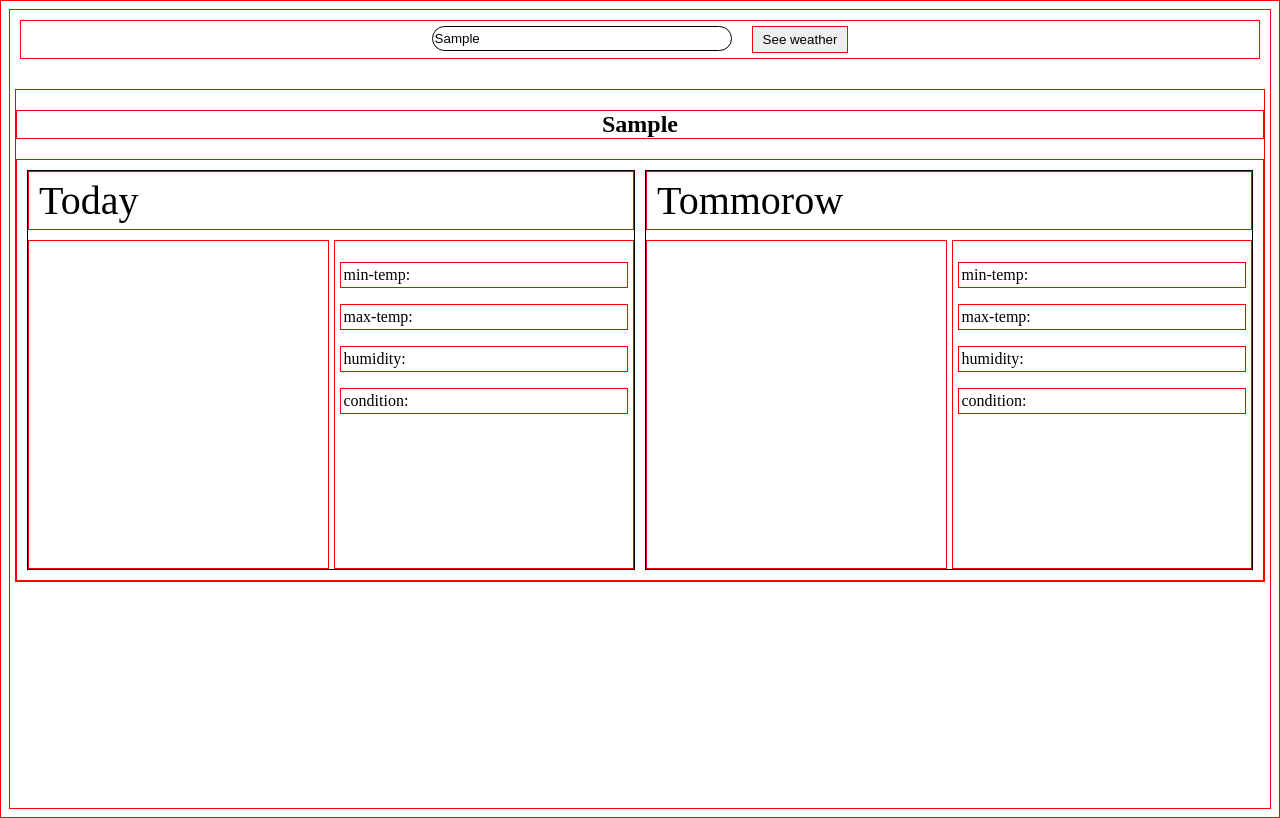
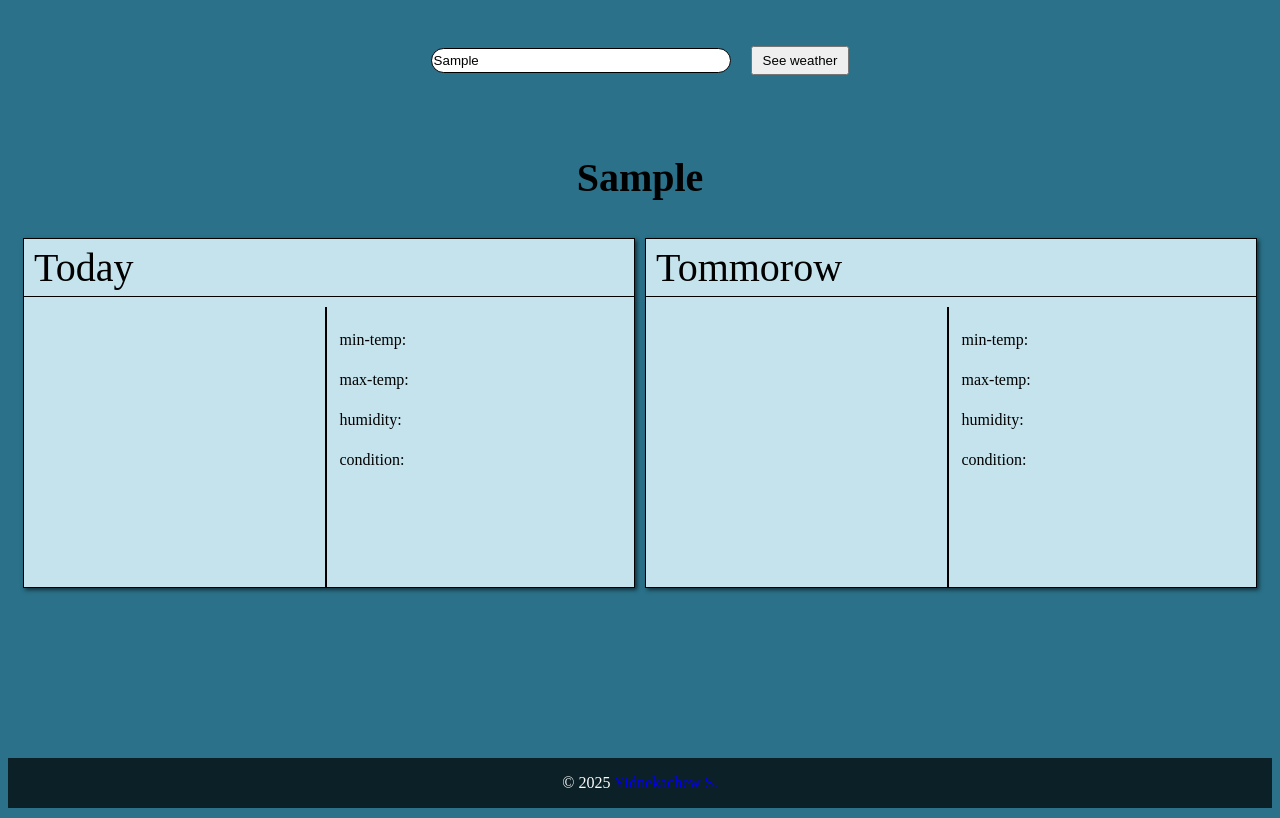
Before and after one commit to Yidnekachew-SK/Weather-App, a website built with webpack: page src/template.html in a window 1280 px wide. Both pictures are taken after typing "Sample" into the empty fields and a click on the button "See weather". Built offline with nearby package versions, Linux system fonts and the light colour scheme; no server answers.

Commit message:
Remove the default display and apply style
Removed the default display which shows the weather for Addis Ababa and made hidden until the user enters the city of their choice.

```diff
--- a/src/index.js
+++ b/src/index.js
@@ -6,13 +6,14 @@ const maxTempDisplayer = document.querySelectorAll(".max-temp");
 const humidityDisplayer = document.querySelectorAll(".humidity");
 const conditionDisplyer = document.querySelectorAll(".condition");
 const city = document.querySelector(".city-name");
+let degreeSymbol = "°C";
 
 
 async function getInfo (url) {
 	try {
 		const response = await fetch(url)
 		const data = await response.json();
-		console.log(data);
+		//console.log(data);
 		return data;
 	} catch(e) {
 		console.log("failed to fetch")
@@ -21,27 +22,20 @@ async function getInfo (url) {
 }
 
 function todayWeatherData (response) {
-	tempDisplayer[0].textContent = response.days[0].temp;
-	minTempDisplayer[0].textContent = `min-temp:  ${response.days[0].tempmin}`;
-	maxTempDisplayer[0].textContent = `max-temp: ${response.days[0].tempmax}`;
-	humidityDisplayer[0].textContent = `humidity: ${response.days[0].humidity}`;
+	tempDisplayer[0].textContent = response.days[0].temp + degreeSymbol;
+	minTempDisplayer[0].textContent = `min-temp:  ${response.days[0].tempmin + degreeSymbol}`;
+	maxTempDisplayer[0].textContent = `max-temp: ${response.days[0].tempmax + degreeSymbol}`;
+	humidityDisplayer[0].textContent = `humidity: ${response.days[0].humidity}%`;
 	conditionDisplyer[0].textContent = `condition: ${response.days[0].conditions}`;
 }
 
 function tommorowWeatherData (response) {
-	tempDisplayer[1].textContent = response.days[1].temp;
-	minTempDisplayer[1].textContent = `min-temp:  ${response.days[1].tempmin}`;
-	maxTempDisplayer[1].textContent = `max-temp: ${response.days[1].tempmax}`;
-	humidityDisplayer[1].textContent = `humidity: ${response.days[1].humidity}`;
+	tempDisplayer[1].textContent = response.days[1].temp + degreeSymbol;
+	minTempDisplayer[1].textContent = `min-temp:  ${response.days[1].tempmin + degreeSymbol}`;
+	maxTempDisplayer[1].textContent = `max-temp: ${response.days[1].tempmax + degreeSymbol}`;
+	humidityDisplayer[1].textContent = `humidity: ${response.days[1].humidity}%`;
 	conditionDisplyer[1].textContent = `condition: ${response.days[1].conditions}`;
 }
-
-getInfo('https://weather.visualcrossing.com/VisualCrossingWebServices/rest/services/timeline/addisababa?key=FFHMVH7KNE73CCGFAANMNBSY7')
-.then((response) => {
-	city.textContent = "Addis Ababa";
-	todayWeatherData(response);
-	tommorowWeatherData(response);
-});
 
 const form = document.querySelector("form");
 form.addEventListener("submit", (event) => {
@@ -52,9 +46,11 @@ form.addEventListener("submit", (event) => {
 	city.textContent = cityName;
 
 
-	getInfo(`https://weather.visualcrossing.com/VisualCrossingWebServices/rest/services/timeline/${cityName}?key=FFHMVH7KNE73CCGFAANMNBSY7`)
+	getInfo(`https://weather.visualcrossing.com/VisualCrossingWebServices/rest/services/timeline/${cityName}?unitGroup=metric&key=FFHMVH7KNE73CCGFAANMNBSY7`)
 	.then((response) => {
 		todayWeatherData(response);
 		tommorowWeatherData(response);
 	});
+
+	const content = document.querySelector(".content").style.visibility = "visible";
 })
--- a/src/styles.css
+++ b/src/styles.css
@@ -1,17 +1,20 @@
 *{
 	box-sizing: border-box;
-	border: 1px solid red;
 }
 
 body{
 	min-height: 100vh;
+	display: grid;
+	grid-template-rows: 1fr 6fr 0.5fr;
+	background-color: #2a7189;
 }
 
 form{
-	margin: 10px;
+	margin: 20px 10px;
 	padding: 5px;
 	display: flex;
 	justify-content: center;
+	align-items: center;
 	gap: 20px;
 }
 
@@ -27,12 +30,13 @@ button{
 }
 
 .content{
-	margin: 30px 5px;
-	display: ;
+	margin: 15px 5px;
+	visibility: hidden;
 }
 
 .city-name{
 	text-align: center;
+	font-size: 40px;
 }
 
 .weather-display{
@@ -43,12 +47,14 @@ button{
 }
 
 .weather-card{
-	height: 400px;
+	height: 350px;
 	border: 1px solid;
 	display: grid;
 	grid-template-rows: 1fr 6fr;
 	grid-template-columns: 1fr 1fr;
 	gap: 10px 5px;
+	background-color: #c4e3ed;
+	box-shadow: 2px 2px 4px #12303b;
 }
 
 .date{
@@ -56,6 +62,7 @@ button{
 	margin: 0;
 	padding: 5px 10px;
 	font-size: 40px;
+	border-bottom: 1px solid;
 }
 
 .temprature-display{
@@ -66,6 +73,7 @@ button{
 	display: flex;
 	justify-content: center;
 	align-items: center;
+	border-right: 2px solid;
 }
 
 .weather-condition-report{
@@ -77,3 +85,17 @@ button{
 .weather-condition-report > p{
 	padding: 3px;
 }
+
+footer{
+	background-color: #0c2027;
+	margin-top: 20px;
+}
+
+footer p{
+	text-align: center;
+	color: white;
+}
+
+a{
+	text-decoration: none;
+}
--- a/src/template.html
+++ b/src/template.html
@@ -11,7 +11,7 @@
 		<button type="submit">See weather</button>
 	</form>
 	<div class="content">
-		<h2 class="city-name"></h2>
+		<h1 class="city-name">city</h1>
 		<div class="weather-display">
 			<div class="weather-card" id="today">
 				<p class="date">Today</p>
@@ -36,5 +36,9 @@
 		</div>
 	</div>
 
+	<footer>
+		<p>© 2025 <a href="https://github.com/Yidnekachew-SK/Weather-App">Yidnekachew S.</a></p>
+	</footer>
+
 </body>
 </html>
```
